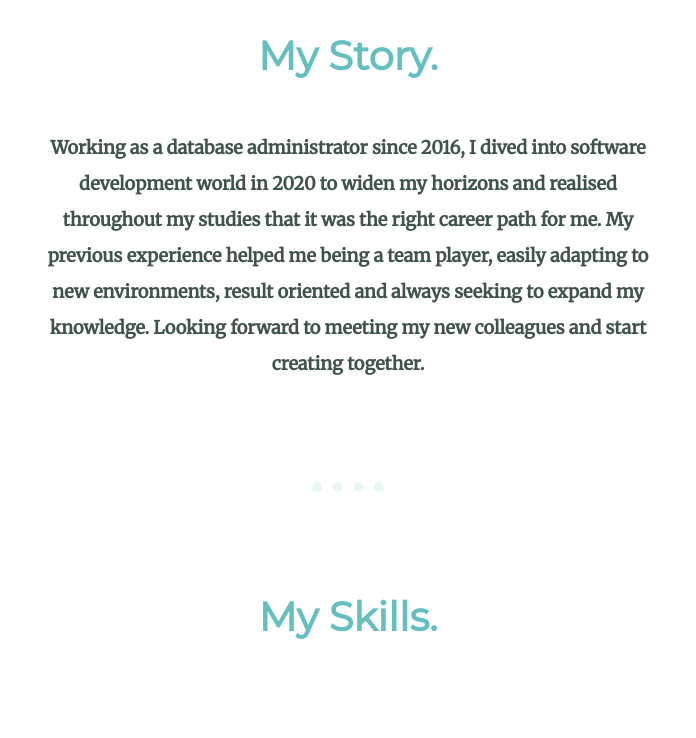
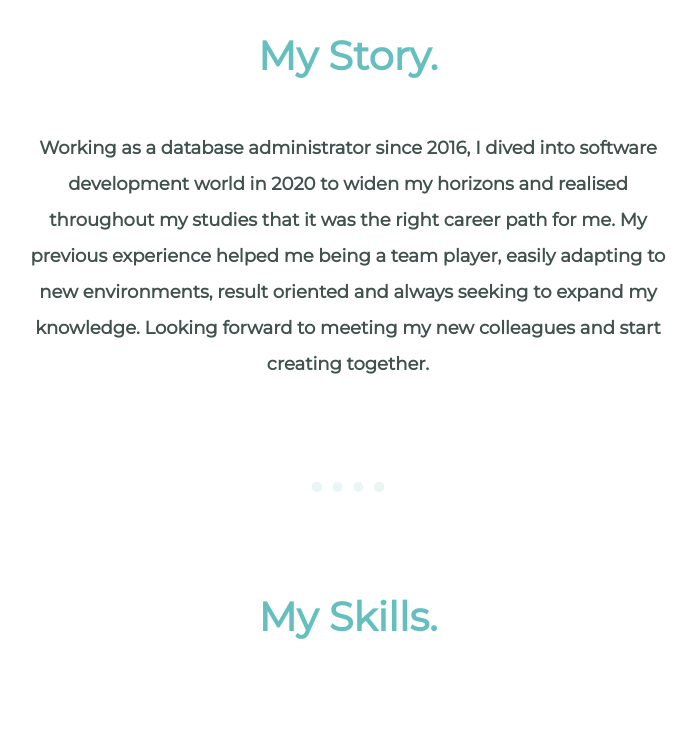
Before and after one commit to GKavvadias/CSS---My-Site, a plain HTML site: page index.html in a window 1280 px wide. Shown: the part 1400-2138 px from the top of the page, without its empty margins (292-988 px from the left). Drawn offline with Linux system fonts and the light colour scheme.

Commit message:
Changing paragraphs' font-family

```diff
--- a/css/styles.css
+++ b/css/styles.css
@@ -2,7 +2,7 @@
   color: #40514E;
   margin: 0;
   text-align: center;
-  font-family: 'Merriweather', serif;
+  font-family: 'Merriweather';
   font-size: 2em;
 }
 
@@ -45,6 +45,7 @@ p {
   font-size: large;
   font-weight: bold;
   line-height: 2;
+  font-family: "Montserrat";
 }
 
 hr {
@@ -81,6 +82,7 @@ hr {
   color: #EAF6F6;
   font-weight: lighter;
   font-size: smaller;
+  font-family: "Montserrat";
 }
 
 .footer-link {
```
